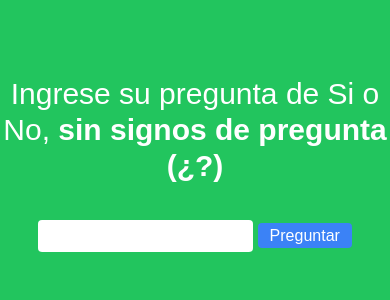
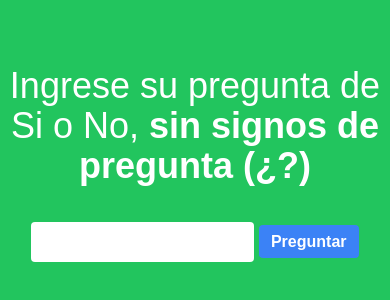
Before and after one commit to CristianLeyton/PreguntasSiNo, a plain HTML site: page index.html in a window 390 px wide. Shown: the part 258-558 px from the top of the page. Drawn offline with nearby package versions, Linux system fonts and the light colour scheme.

Commit message:
Intento para celular

```diff
--- a/assets/estilos.css
+++ b/assets/estilos.css
@@ -16,3 +16,10 @@ body.modal-active {
   overflow-x: hidden;
   overflow-y: visible !important;
 }
+
+/* Teléfonos */
+@media only screen and (max-width: 575px){
+  #noClick {
+    transition: none;
+  }
+}
--- a/index.html
+++ b/index.html
@@ -10,10 +10,10 @@
 <body>
 
     <div class="h-screen gap-9 flex flex-col items-center justify-center bg-green-500">
-        <h1 class="text-3xl text-white text-center">Ingrese su pregunta de Si o No, <b>sin signos de pregunta (¿?)</b> </h1>
+        <h1 class="text-4xl text-white text-center">Ingrese su pregunta de Si o No, <b>sin signos de pregunta (¿?)</b> </h1>
         <div>
-            <input id="inputPregunta" type="text" class="rounded outline-none p-1" style="min-width: 30vw!important;">
-            <a id="linkPregunta" href="pregunta.html" type="submit" class="bg-blue-500 hover:bg-blue-700 rounded text-white px-3 p-1">Preguntar</a>
+            <input id="inputPregunta" type="text" class="rounded outline-none p-2" style="min-width: 30vw!important;">
+            <a id="linkPregunta" href="pregunta.html" type="submit" class="bg-blue-500 hover:bg-blue-700 rounded text-white px-3 p-2"><b>Preguntar</b></a>
         </div>
     </div>
 
```
